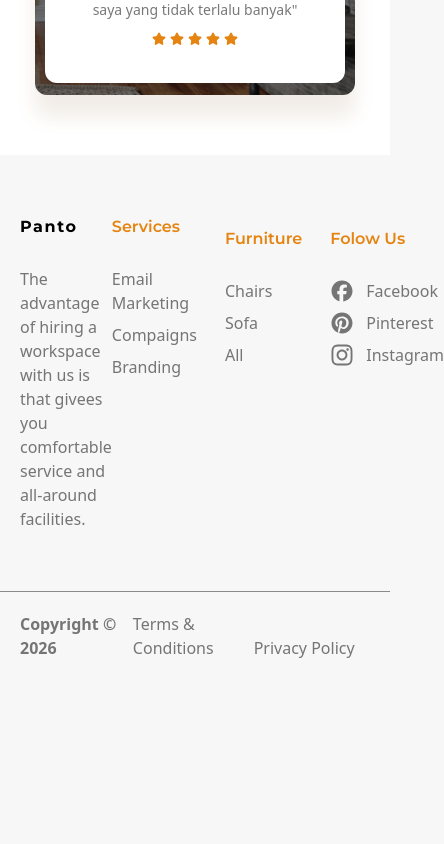
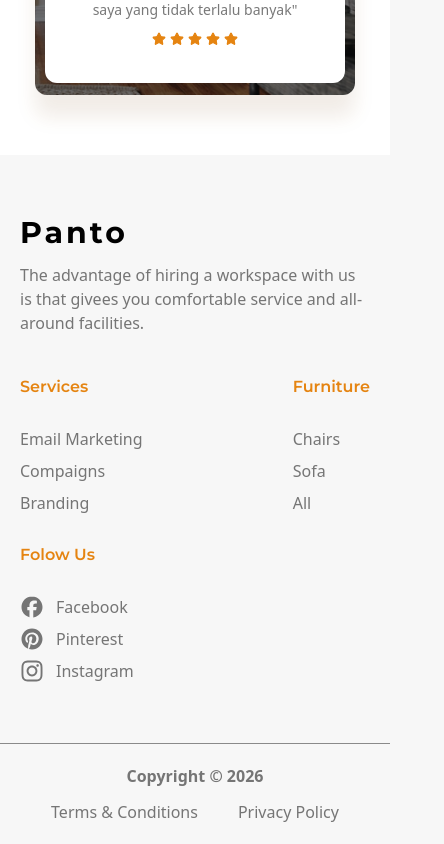
Before and after one commit to MuhammadAunR/Panto-Furniture, a Next.js app: page / in a window 390 px wide. Shown: the part 7263-8107 px from the top of the page, 444 px wide, since content can reach past the window. Before the commit the page ends 7943 px from the top, so only its background shows below. Built offline with nearby package versions, Linux system fonts and the light colour scheme.

Commit message:
feat: made footer responsive

```diff
--- a/components/Footer.js
+++ b/components/Footer.js
@@ -6,13 +6,13 @@ const Footer = () => {
     return (
         <footer>
             <Container>
-                <div className='flex items-start py-15'>
-                    <div className='lg:w-1/2 flex flex-col gap-7'>
-                        <h2 className='lg:text-4xl font-heading font-bold tracking-widest'>Panto</h2>
+                <div className='flex items-start py-15 max-lg:flex-col gap-5 max-lg:gap-10'>
+                    <div className='lg:w-1/2 flex flex-col gap-3 lg:gap-7'>
+                        <h2 className='text-3xl lg:text-4xl font-heading font-bold tracking-widest'>Panto</h2>
                         <p className='lg:max-w-xl text-secondary/60'>The advantage of hiring a workspace with us is that givees you comfortable service and all-around facilities.</p>
                     </div>
 
-                    <div className='flex items-center justify-between gap-7 lg:w-1/2'>
+                    <div className='flex items-center justify-between gap-7 w-full lg:w-1/2 max-lg:flex-wrap'>
                         <div className='flex flex-col gap-7'>
                             <h3 className='font-heading text-highlight font-semibold'>Services</h3>
                             <ul className='flex flex-col items-start gap-2 text-secondary/60'>
@@ -87,11 +87,12 @@ const Footer = () => {
                         </div>
 
                     </div>
+
                 </div>
             </Container>
             <div className='bg-secondary/50 w-full h-px'></div>
             <Container>
-                <div className='flex items-center justify-between py-5'>
+                <div className='flex items-center justify-between py-5 max-md:flex-col gap-3'>
                     <div className='text-secondary/60 font-semibold'>Copyright &copy; 2026</div>
                     <div className='space-x-10'>
                         <Link
```
